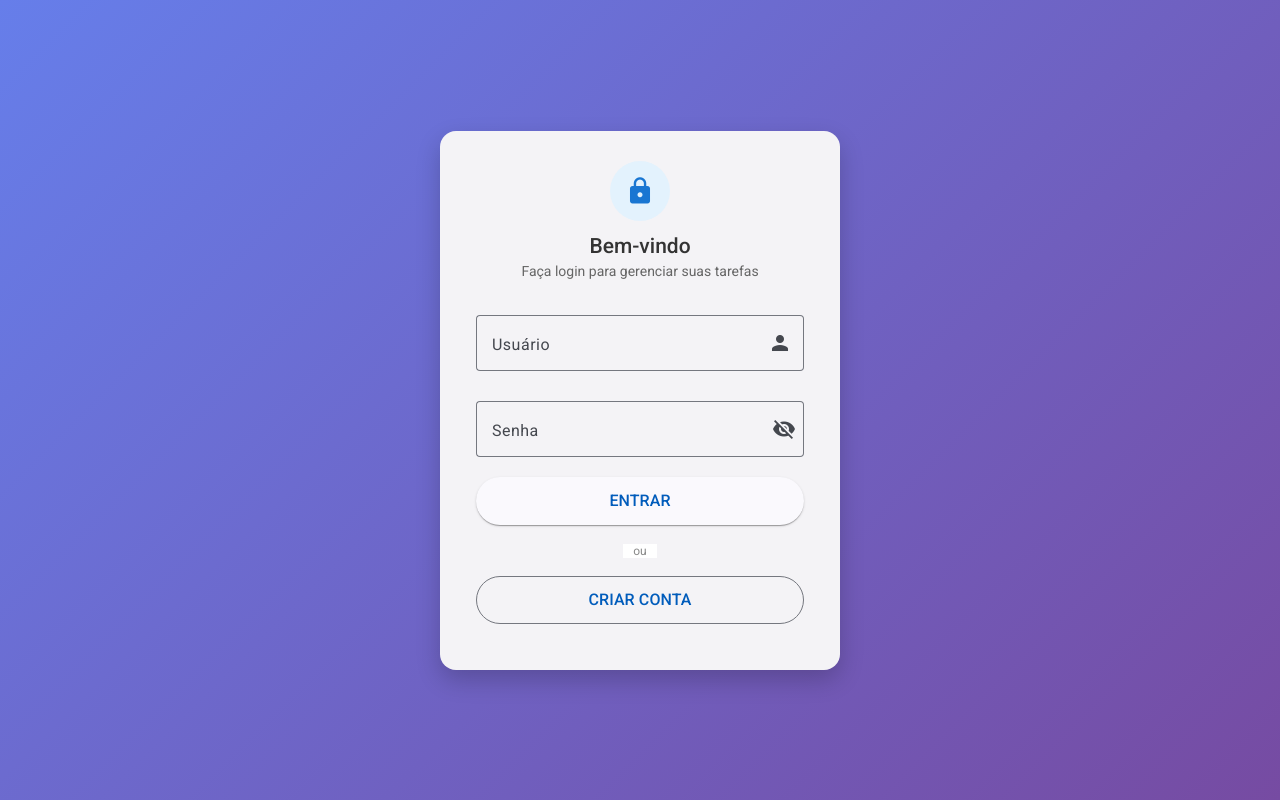
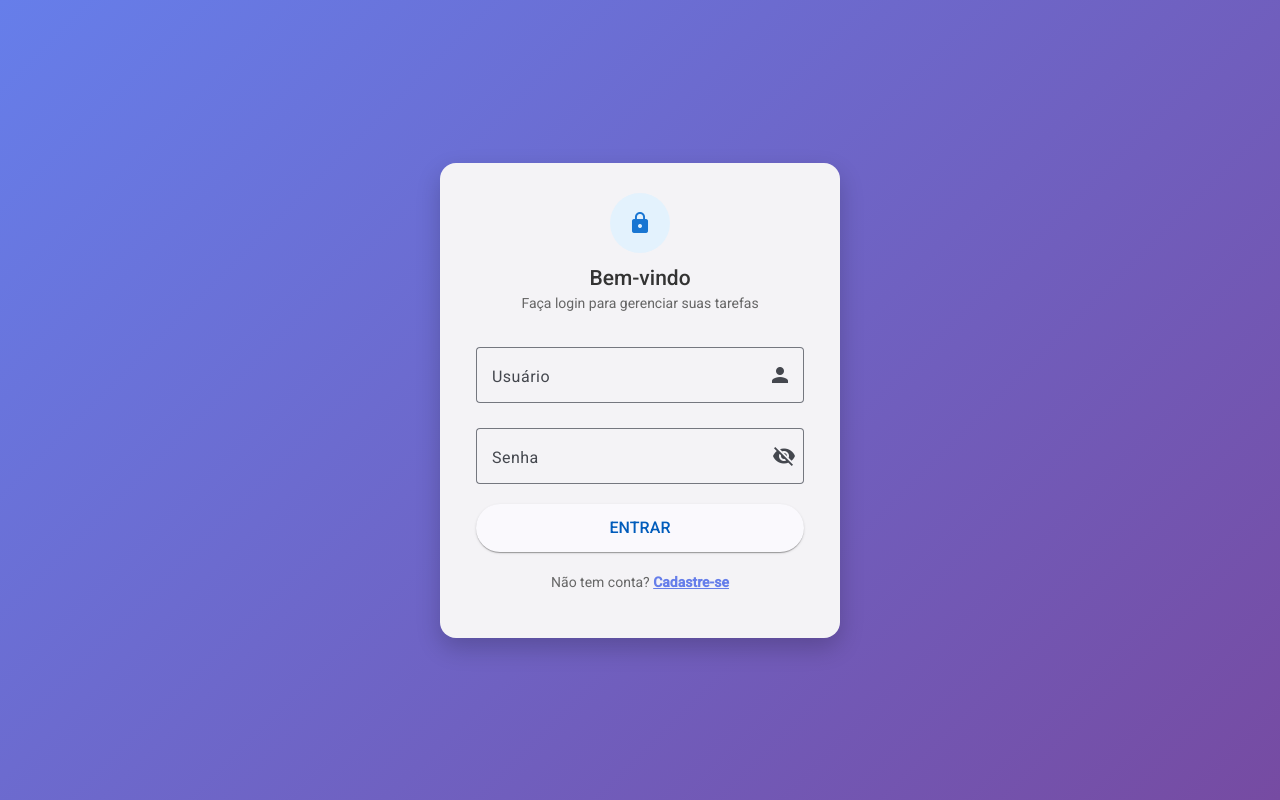
Before and after one commit to PauloFTF/lista-tarefas-ui, an Angular app: page /login in a window 1280 px wide. Built offline with nearby package versions, Linux system fonts and the light colour scheme.

Commit message:
Melhoria UX: Alternância entre Login/Cadastro e mensagens SnackBar

```diff
--- a/src/app/auth/login/login.css
+++ b/src/app/auth/login/login.css
@@ -1,23 +1,19 @@
-/* Fundo Gradiente Elegante */
 .login-background {
     display: flex;
     justify-content: center;
     align-items: center;
     height: 100vh;
-    /* Um gradiente suave de azul para roxo */
     background: linear-gradient(135deg, #667eea 0%, #764ba2 100%);
 }
 
-/* O Cartão de Login */
 .login-card {
     width: 100%;
-    max-width: 400px; /* Não deixa ficar muito largo */
+    max-width: 400px;
     padding: 30px 20px;
-    border-radius: 16px !important; /* Bordas mais arredondadas */
-    box-shadow: 0 10px 25px rgba(0,0,0,0.2) !important; /* Sombra mais profunda */
+    border-radius: 16px !important;
+    box-shadow: 0 10px 25px rgba(0,0,0,0.2) !important;
 }
 
-/* Cabeçalho do Cartão */
 .card-header {
     display: flex;
     flex-direction: column;
@@ -26,10 +22,9 @@
     text-align: center;
 }
 
-/* Círculo do ícone de cadeado */
 .icon-circle {
-    background-color: #e3f2fd; /* Azul bem clarinho */
-    color: #1976d2; /* Azul primário */
+    background-color: #e3f2fd;
+    color: #1976d2;
     width: 60px;
     height: 60px;
     border-radius: 50%;
@@ -37,33 +32,14 @@
     justify-content: center;
     align-items: center;
     margin-bottom: 15px;
+    transition: all 0.3s ease; /* Animação suave ao trocar ícone */
 }
 
-.icon-circle mat-icon {
-    font-size: 30px;
-    width: 30px;
-    height: 30px;
-}
+h2 { margin: 0; color: #333; font-weight: 500; }
+p { color: #666; font-size: 14px; margin-top: 5px; }
 
-h2 {
-    margin: 0;
-    color: #333;
-    font-weight: 500;
-}
+.full-width { width: 100%; margin-bottom: 5px; }
 
-p {
-    color: #666;
-    font-size: 14px;
-    margin-top: 5px;
-}
-
-/* Inputs ocupando largura total */
-.full-width {
-    width: 100%;
-    margin-bottom: 10px;
-}
-
-/* Área dos botões */
 .actions-column {
     display: flex;
     flex-direction: column;
@@ -74,32 +50,23 @@ p {
     width: 100%;
     height: 48px;
     font-size: 16px;
-    margin-bottom: 0;
+    margin-bottom: 20px; /* Espaço antes do link */
 }
 
-/* Divisor "ou" */
-.divider {
+/* Estilo do Link de Alternância */
+.toggle-link {
     text-align: center;
-    margin: 15px 0;
-    position: relative;
+    font-size: 14px;
+    color: #666;
+    cursor: pointer;
+    user-select: none;
 }
 
-.divider span {
-    background-color: white;
-    padding: 0 10px;
-    color: #888;
-    font-size: 12px;
-    position: relative;
-    z-index: 1;
+.toggle-link strong {
+    color: #667eea; /* Cor roxa do tema */
+    text-decoration: underline;
 }
 
-/* Linha atrás do "ou" */
-.divider::before {
-    content: "";
-    position: absolute;
-    top: 50%;
-    left: 0;
-    right: 0;
-    border-top: 1px solid #eee;
-    z-index: 0;
+.toggle-link:hover strong {
+    color: #764ba2;
 }
--- a/src/app/auth/login/login.html
+++ b/src/app/auth/login/login.html
@@ -3,41 +3,50 @@
 
         <div class="card-header">
             <div class="icon-circle">
-                <mat-icon>lock</mat-icon>
+                <mat-icon>{{ isRegistering ? 'person_add' : 'lock' }}</mat-icon>
             </div>
-            <h2>Bem-vindo</h2>
-            <p>Faça login para gerenciar suas tarefas</p>
+
+            <h2>{{ isRegistering ? 'Crie sua Conta' : 'Bem-vindo' }}</h2>
+
+            <p>
+                {{ isRegistering
+                    ? 'Preencha os dados para se registrar'
+                    : 'Faça login para gerenciar suas tarefas'
+                }}
+            </p>
         </div>
 
         <mat-card-content>
             <mat-form-field appearance="outline" class="full-width">
                 <mat-label>Usuário</mat-label>
-                <input matInput [(ngModel)]="loginData.usuario" placeholder="Digite seu usuário">
+                <input matInput [(ngModel)]="loginData.usuario" placeholder="Digite seu usuário" autocomplete="off">
                 <mat-icon matSuffix>person</mat-icon>
             </mat-form-field>
 
             <mat-form-field appearance="outline" class="full-width">
                 <mat-label>Senha</mat-label>
                 <input matInput [type]="hidePassword ? 'password' : 'text'" [(ngModel)]="loginData.senha">
-
-                <button mat-icon-button matSuffix (click)="hidePassword = !hidePassword" [attr.aria-label]="'Ocultar senha'">
+                <button mat-icon-button matSuffix (click)="hidePassword = !hidePassword">
                     <mat-icon>{{hidePassword ? 'visibility_off' : 'visibility'}}</mat-icon>
                 </button>
             </mat-form-field>
         </mat-card-content>
 
         <mat-card-actions class="actions-column">
-            <button mat-raised-button color="primary" class="btn-large" (click)="fazerLogin()">
+
+            <button *ngIf="!isRegistering" mat-raised-button color="primary" class="btn-large" (click)="fazerLogin()">
                 ENTRAR
             </button>
 
-            <div class="divider">
-                <span>ou</span>
+            <button *ngIf="isRegistering" mat-raised-button color="accent" class="btn-large" (click)="fazerCadastro()">
+                CADASTRAR USUÁRIO
+            </button>
+
+            <div class="toggle-link" (click)="toggleMode()">
+                <span *ngIf="!isRegistering">Não tem conta? <strong>Cadastre-se</strong></span>
+                <span *ngIf="isRegistering">Já tem conta? <strong>Faça Login</strong></span>
             </div>
 
-            <button mat-stroked-button color="primary" class="btn-large" (click)="fazerCadastro()">
-                CRIAR CONTA
-            </button>
         </mat-card-actions>
 
     </mat-card>
--- a/src/app/auth/login/login.ts
+++ b/src/app/auth/login/login.ts
@@ -4,12 +4,13 @@ import { FormsModule } from '@angular/forms';
 import { Router } from '@angular/router';
 import { AuthService } from '../auth';
 
-// --- IMPORTAÇÕES DO ANGULAR MATERIAL ---
+// --- IMPORTAÇÕES VISUAIS ---
 import { MatCardModule } from '@angular/material/card';
 import { MatInputModule } from '@angular/material/input';
 import { MatButtonModule } from '@angular/material/button';
 import { MatIconModule } from '@angular/material/icon';
 import { MatFormFieldModule } from '@angular/material/form-field';
+import { MatSnackBar, MatSnackBarModule } from '@angular/material/snack-bar'; // <--- NOVO: Para mensagens
 
 @Component({
   selector: 'app-login',
@@ -17,12 +18,12 @@ import { MatFormFieldModule } from '@angular/material/form-field';
   imports: [
     CommonModule,
     FormsModule,
-    // Adicionando os módulos visuais
     MatCardModule,
     MatInputModule,
     MatButtonModule,
     MatIconModule,
-    MatFormFieldModule
+    MatFormFieldModule,
+    MatSnackBarModule // <--- Não esqueça de adicionar aqui
   ],
   templateUrl: './login.html',
   styleUrls: ['./login.css']
@@ -30,20 +31,32 @@ import { MatFormFieldModule } from '@angular/material/form-field';
 export class LoginComponent {
 
   loginData = { usuario: '', senha: '' };
-
-  // Variável para controlar se a senha está visível ou oculta
   hidePassword = true;
 
-  constructor(private authService: AuthService, private router: Router) {}
+  // Controla se estamos vendo a tela de LOGIN ou de CADASTRO
+  isRegistering = false;
+
+  constructor(
+    private authService: AuthService,
+    private router: Router,
+    private snackBar: MatSnackBar // Injetando o serviço de mensagens
+  ) {}
+
+  // Alterna entre Login e Cadastro
+  toggleMode() {
+    this.isRegistering = !this.isRegistering;
+    // Limpa os campos para evitar confusão
+    this.loginData = { usuario: '', senha: '' };
+  }
 
   fazerLogin() {
     this.authService.login(this.loginData.usuario, this.loginData.senha).subscribe({
       next: () => {
+        this.mostrarMensagem('Login realizado com sucesso! 🚀');
         this.router.navigate(['/tarefas']);
       },
       error: (err) => {
-        console.error(err);
-        alert('Erro no login! Verifique usuário e senha.');
+        this.mostrarMensagem('Erro no login! Verifique usuário e senha.', true);
       }
     });
   }
@@ -51,12 +64,22 @@ export class LoginComponent {
   fazerCadastro() {
     this.authService.register(this.loginData.usuario, this.loginData.senha).subscribe({
       next: () => {
-        alert('Usuário cadastrado com sucesso! Agora faça login.');
+        this.mostrarMensagem('Usuário cadastrado com sucesso! Faça login.');
+        this.toggleMode(); // Volta para a tela de login automaticamente
       },
       error: (err) => {
-        console.error(err);
-        alert('Erro ao cadastrar. Tente outro nome.');
+        this.mostrarMensagem('Erro ao cadastrar. Este usuário já existe?', true);
       }
     });
   }
+
+  // Função auxiliar para mostrar mensagens bonitas
+  private mostrarMensagem(msg: string, isError: boolean = false) {
+    this.snackBar.open(msg, 'Fechar', {
+      duration: 3000, // 3 segundos
+      horizontalPosition: 'center',
+      verticalPosition: 'bottom',
+      panelClass: isError ? ['msg-error'] : ['msg-success'] // Classes CSS que vamos criar
+    });
+  }
 }
```
